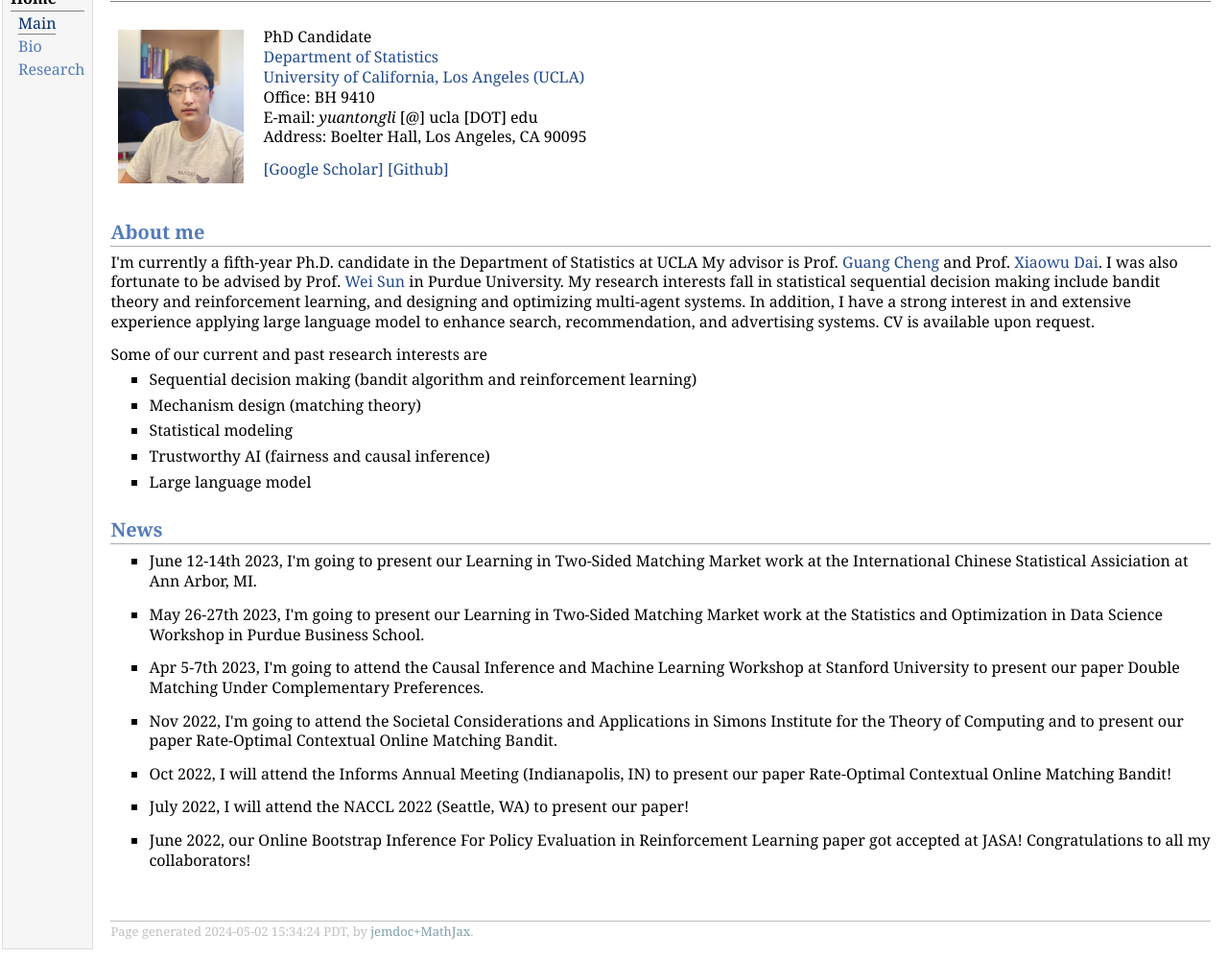
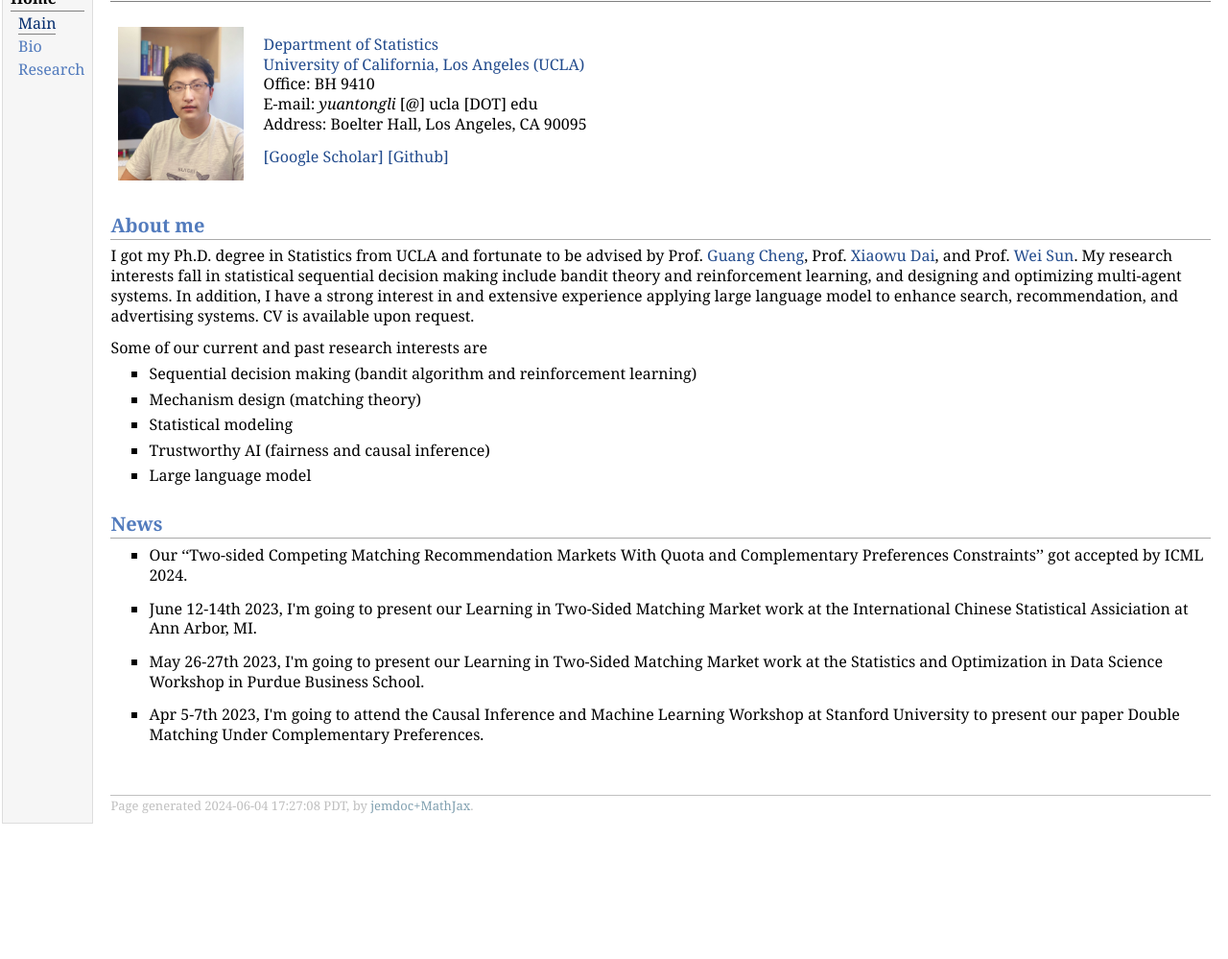
Before and after one commit to Likelyt/yuantongli.github.io, a plain HTML site: page index.html in a window 1280 px wide. Shown: the part 48-1047 px from the top of the page at 96% size. After the commit the page ends 916 px from the top, so only its background shows below. Drawn offline with nearby package versions, Linux system fonts and the light colour scheme; some packages are replaced by stand-ins of ours.

Commit message:
graduate

```diff
--- a/index.html
+++ b/index.html
@@ -31,8 +31,7 @@
   </div>
 <table class="imgtable"><tr><td>
 <a href="http://directory.stat.ucla.edu/active_students/single-page/?smid=2179"><img src="fig/selfie.jpeg" alt="alt text" width="131px" height="160px" /></a>&nbsp;</td>
-<td align="left"><p>PhD Candidate<br />
-<a href="http://statistics.ucla.edu/" target=&ldquo;blank&rdquo;>Department of Statistics</a> <br />
+<td align="left"><p><a href="http://statistics.ucla.edu/" target=&ldquo;blank&rdquo;>Department of Statistics</a> <br />
 <a href="https://www.ucla.edu" target=&ldquo;blank&rdquo;>University of California, Los Angeles (UCLA)</a><br />
 Office: BH 9410 <br />
 E-mail: <i>yuantongli</i> [@] ucla [DOT] edu <br />
@@ -41,9 +40,7 @@ Address: Boelter Hall, Los Angeles, CA 90095</p>
 <a href="https://github.com/Likelyt" target=&ldquo;blank&rdquo;>[Github]</a></p>
 </td></tr></table>
 <h2>About me</h2>
-<p>I'm currently a fifth-year Ph.D. candidate in the Department of Statistics at UCLA
-My advisor is Prof. <a href="http://www.stat.ucla.edu/~guangcheng/2.html" target=&ldquo;blank&rdquo;>Guang Cheng</a> and Prof. <a href="https://www.xiaowudai.org/" target=&ldquo;blank&rdquo;>Xiaowu Dai</a>.
-I was also fortunate to be advised by Prof. <a href="https://web.ics.purdue.edu/~sun244/" target=&ldquo;blank&rdquo;>Wei Sun</a> in Purdue University.
+<p>I got my Ph.D. degree in Statistics from UCLA and fortunate to be advised by Prof. <a href="http://www.stat.ucla.edu/~guangcheng/2.html" target=&ldquo;blank&rdquo;>Guang Cheng</a>, Prof. <a href="https://www.xiaowudai.org/" target=&ldquo;blank&rdquo;>Xiaowu Dai</a>, and Prof. <a href="https://web.ics.purdue.edu/~sun244/" target=&ldquo;blank&rdquo;>Wei Sun</a>.
 My research interests fall in statistical sequential decision making include bandit theory and reinforcement learning,
 and designing and optimizing multi-agent systems.
 In addition, I have a strong interest in and extensive experience applying large language model to enhance search, recommendation, and advertising systems.
@@ -63,6 +60,10 @@ CV is available upon request.<br /></p>
 </ul>
 <h2>News</h2>
 <ul>
+<li><p>Our &lsquo;&lsquo;Two-sided Competing Matching Recommendation Markets With Quota and Complementary Preferences Constraints&rsquo;&rsquo; got accepted by ICML 2024.</p>
+</li>
+</ul>
+<ul>
 <li><p>June 12-14th 2023, I'm going to present our Learning in Two-Sided Matching Market work at the International Chinese Statistical Assiciation at Ann Arbor, MI.</p>
 </li>
 </ul>
@@ -74,25 +75,9 @@ CV is available upon request.<br /></p>
 <li><p>Apr 5-7th 2023, I'm going to attend the Causal Inference and Machine Learning Workshop at Stanford University to present our paper Double Matching Under Complementary Preferences.</p>
 </li>
 </ul>
-<ul>
-<li><p>Nov 2022, I'm going to attend the Societal Considerations and Applications in Simons Institute for the Theory of Computing and to present our paper Rate-Optimal Contextual Online Matching Bandit. </p>
-</li>
-</ul>
-<ul>
-<li><p>Oct 2022, I will attend the Informs Annual Meeting (Indianapolis, IN) to present our paper Rate-Optimal Contextual Online Matching Bandit!</p>
-</li>
-</ul>
-<ul>
-<li><p>July 2022, I will attend the NACCL 2022 (Seattle, WA) to present our paper!</p>
-</li>
-</ul>
-<ul>
-<li><p>June 2022, our Online Bootstrap Inference For Policy Evaluation in Reinforcement Learning paper got accepted at JASA! Congratulations to all my collaborators! </p>
-</li>
-</ul>
   <div id="footer">
   <div id="footer-text">
-  Page generated 2024-05-02 15:34:24 PDT, by <a href="https://github.com/wsshin/jemdoc_mathjax" target="blank">jemdoc+MathJax</a>.
+  Page generated 2024-06-04 17:27:08 PDT, by <a href="https://github.com/wsshin/jemdoc_mathjax" target="blank">jemdoc+MathJax</a>.
   </div>
   </div>
   </td>
```
Also changed, not shown: bio.html (+2 -2 lines), publication.html (+2 -2 lines), 3 other files.
